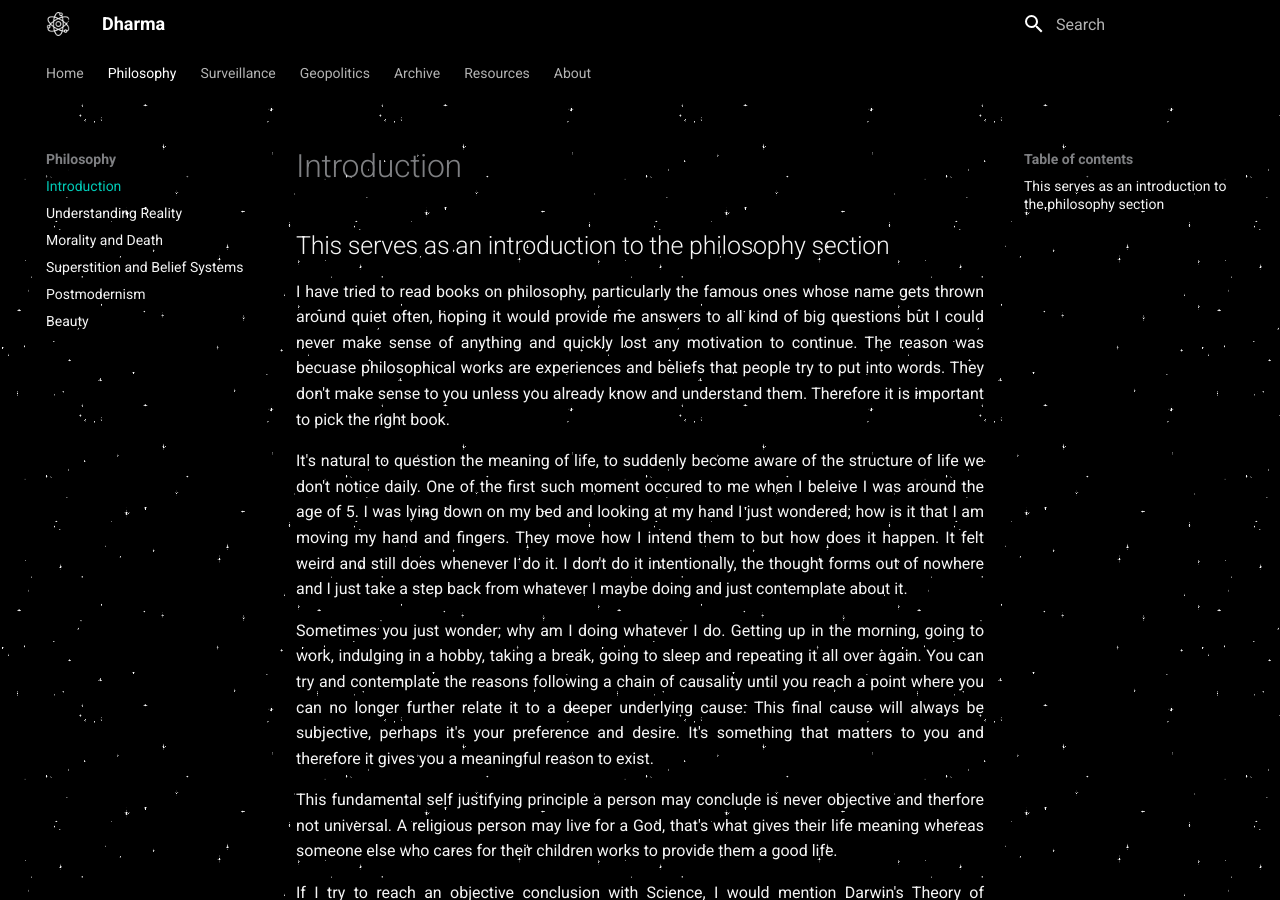
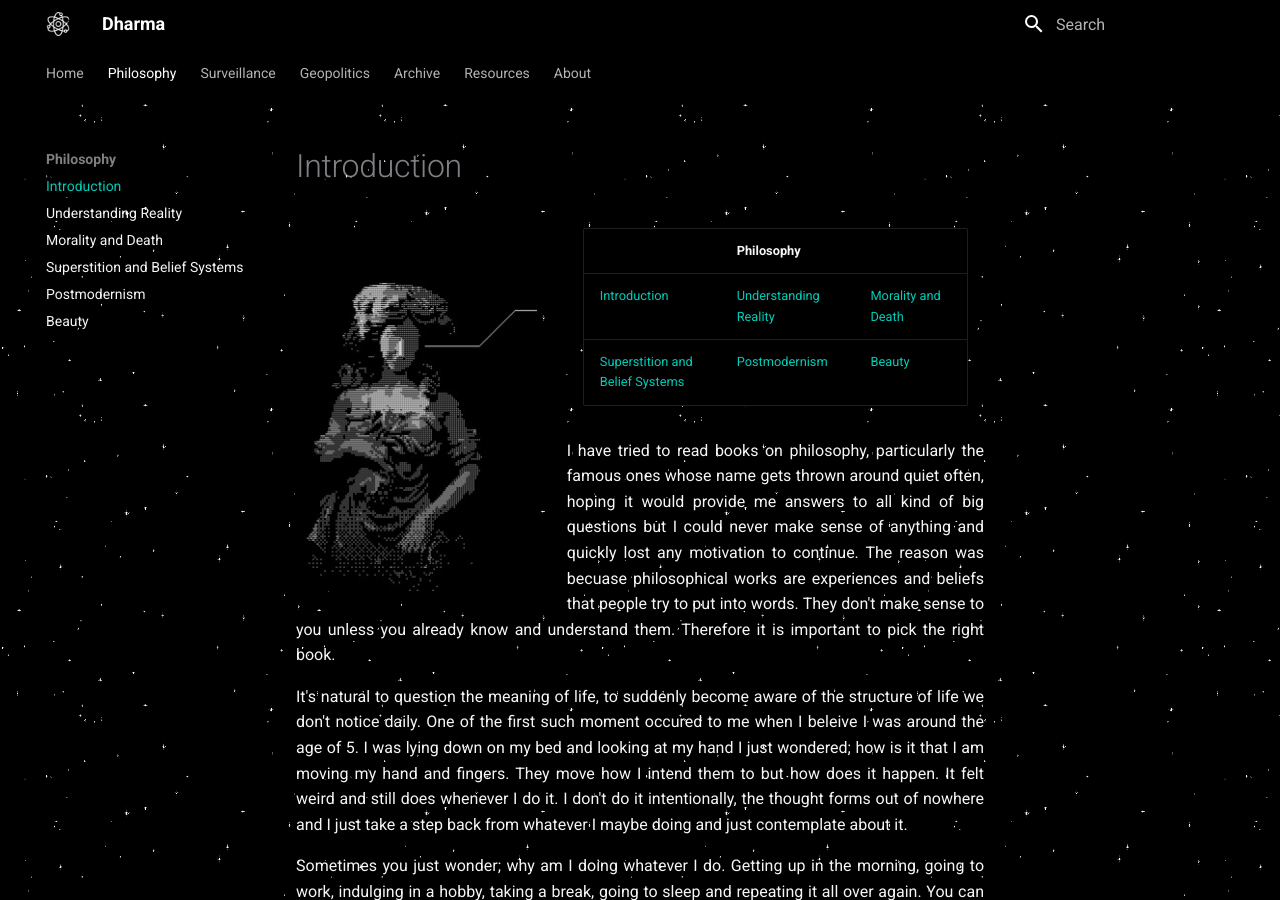
Before and after one commit to acorn23/Dharma, an MkDocs documentation site: the page built from docs/introduction.md, in a window 1280 px wide and 900 px high. Built offline with MkDocs 1.6.1 and Material for MkDocs 9.7.7, drawn with Linux system fonts in a browser that asks for light colours.

Commit message:
docs update

```diff
--- a/docs/introduction.md
+++ b/docs/introduction.md
@@ -1,4 +1,9 @@
-## This serves as an introduction to the philosophy section
+![Philosopher](img/philosopher.png){ align=left }
+
+|  | Philosophy |  |
+|---|---|---|
+| [Introduction](introduction.md) | [Understanding Reality](reality.md) | [Morality and Death](death.md) |
+| [Superstition and Belief Systems](superstition.md) | [Postmodernism](postmodernism.md) | [Beauty](beauty.md) |
 
 I have tried to read books on philosophy, particularly the famous ones whose name gets thrown around quiet often, hoping it would provide me answers to all kind of big questions but I could never make sense of anything and quickly lost any motivation to continue. The reason was becuase philosophical works are experiences and beliefs that people try to put into words. They don't make sense to you unless you already know and understand them. Therefore it is important to pick the right book.
 
```
Also changed, not shown: docs/death.md (+52 -23 lines), docs/img/bacteria.jpg (added), docs/img/philosopher.png (added).
